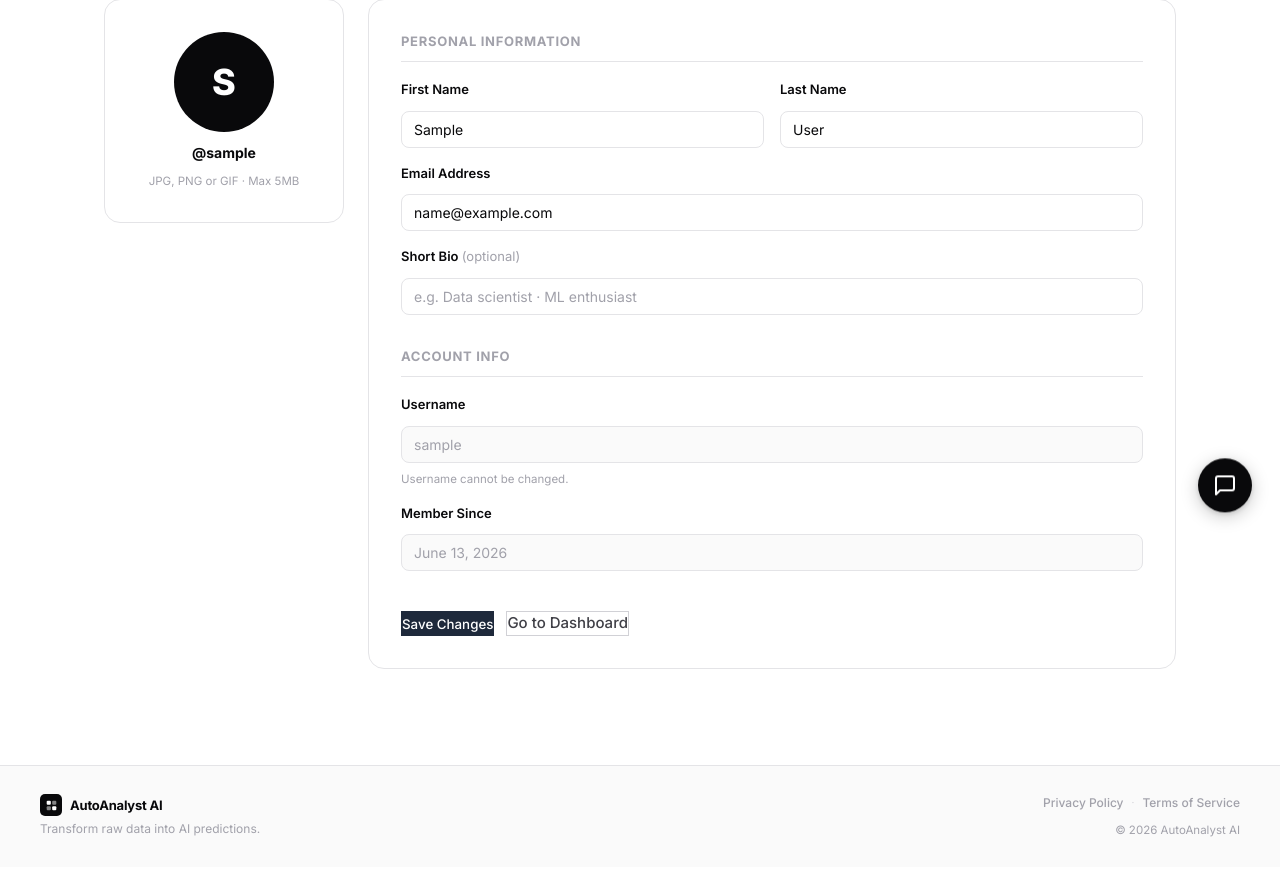
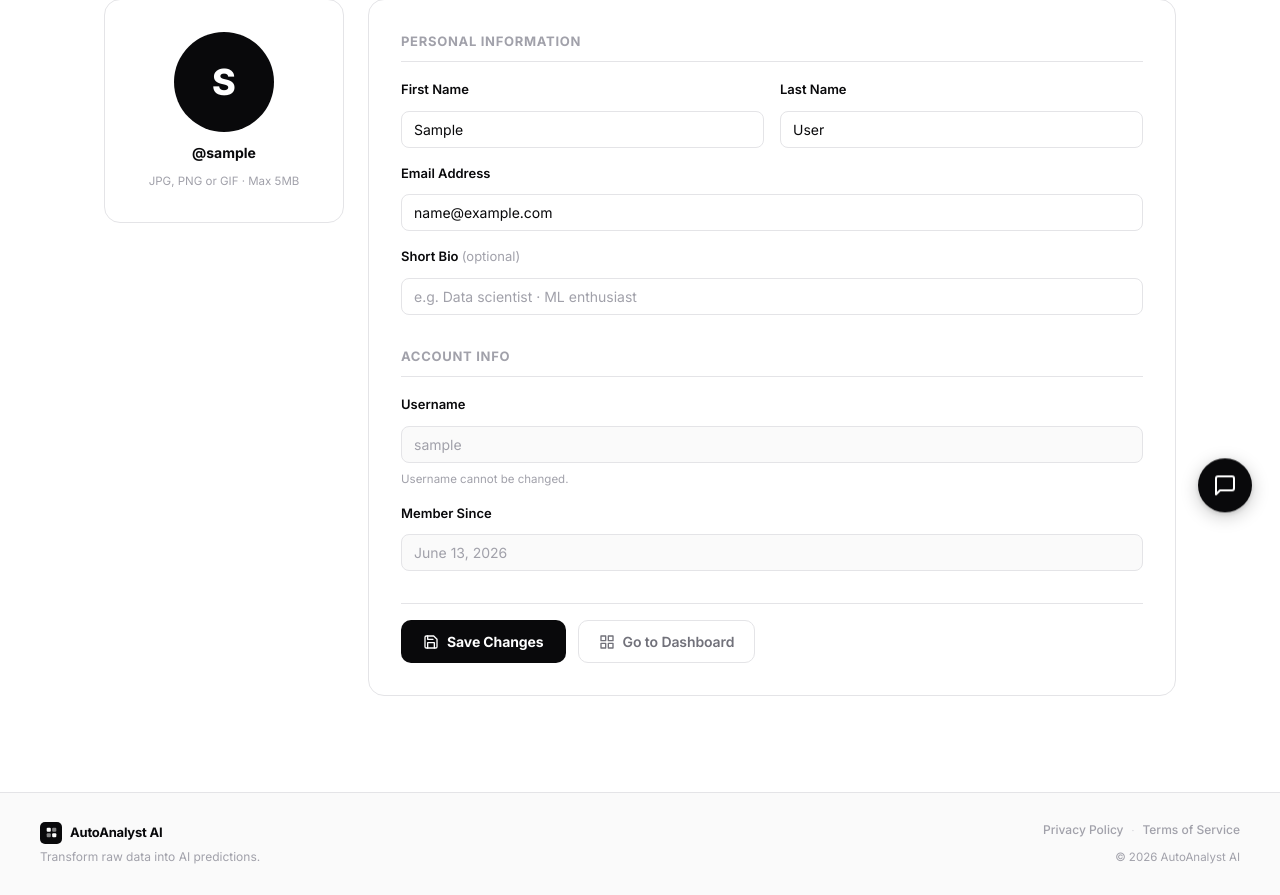
Before and after one commit to fuad556805/AutoAnalyst-Ai, a Django app: page /profile/ in a window 1280 px wide. Shown: the part 257-1152 px from the top of the page. Before the commit the page ends 1094 px from the top, so only its background shows below. Run offline with Django 5.2, Linux system fonts and the light colour scheme; the visitor is signed in with stand-in values (Sample User, id 1); data comes from the database, SQL or seed files in the repository.

Commit message:
Improve button design and add icons for profile actions
Update CSS for profile action buttons and replace generic buttons with styled components, including SVG icons for "Save Changes" and "Go to Dashboard".

Replit-Commit-Author: Agent
Replit-Commit-Session-Id: 6ca36470-1d90-44e8-b4a4-0944a3e5ae00
Replit-Commit-Checkpoint-Type: full_checkpoint
Replit-Commit-Event-Id: b866eb8b-d85a-43d7-a433-1a455cea02ba
Replit-Commit-Screenshot-Url: https://storage.googleapis.com/screenshot-production-us-central1/3325e291-eb6e-4c86-9b5d-324ccc39e0db/6ca36470-1d90-44e8-b4a4-0944a3e5ae00/7ydzbjO
Replit-Helium-Checkpoint-Created: true

```diff
--- a/AutoAnalyst/static/css/base.css
+++ b/AutoAnalyst/static/css/base.css
@@ -895,7 +895,24 @@ footer {
 .profile-field input:focus { border-color: var(--black); }
 .input-disabled { background: var(--bg-subtle) !important; color: var(--muted2) !important; cursor: not-allowed; }
 .field-hint { font-size: 11.5px; color: var(--muted2); margin: 2px 0 0; }
-.profile-actions { display: flex; gap: 12px; padding-top: 8px; }
+.profile-actions { display: flex; gap: 12px; padding-top: 16px; border-top: 1px solid var(--border); margin-top: 8px; }
+.profile-save-btn {
+  display: inline-flex; align-items: center; gap: 8px;
+  padding: 10px 22px; border-radius: 10px; font-size: 14px;
+  font-weight: 700; cursor: pointer; border: none;
+  background: var(--black); color: #fff;
+  font-family: inherit; letter-spacing: -0.1px;
+  transition: background .15s, transform .15s, box-shadow .15s;
+}
+.profile-save-btn:hover { background: #1e293b; transform: translateY(-1px); box-shadow: 0 4px 12px rgba(0,0,0,0.15); }
+.profile-dash-btn {
+  display: inline-flex; align-items: center; gap: 8px;
+  padding: 10px 20px; border-radius: 10px; font-size: 14px;
+  font-weight: 600; text-decoration: none; letter-spacing: -0.1px;
+  border: 1px solid var(--border); color: var(--muted);
+  background: var(--white); transition: background .15s, border-color .15s, color .15s;
+}
+.profile-dash-btn:hover { background: var(--bg-subtle); border-color: var(--border-strong); color: var(--black); }
 
 /* ── LEGAL PAGES ─────────────────────────────────── */
 .legal-page { padding: 64px 0 96px; min-height: 60vh; }
--- a/AutoAnalyst/templates/profile.html
+++ b/AutoAnalyst/templates/profile.html
@@ -81,8 +81,14 @@
           </div>
 
           <div class="profile-actions">
-            <button type="submit" class="btn btn-primary">Save Changes</button>
-            <a href="{% url 'dashboard' %}" class="btn btn-outline">Go to Dashboard</a>
+            <button type="submit" class="profile-save-btn">
+              <svg viewBox="0 0 24 24" fill="none" stroke="currentColor" stroke-width="2" stroke-linecap="round" stroke-linejoin="round" width="16" height="16"><path d="M19 21H5a2 2 0 0 1-2-2V5a2 2 0 0 1 2-2h11l5 5v11a2 2 0 0 1-2 2z"/><polyline points="17 21 17 13 7 13 7 21"/><polyline points="7 3 7 8 15 8"/></svg>
+              Save Changes
+            </button>
+            <a href="{% url 'dashboard' %}" class="profile-dash-btn">
+              <svg viewBox="0 0 24 24" fill="none" stroke="currentColor" stroke-width="2" stroke-linecap="round" stroke-linejoin="round" width="16" height="16"><rect x="3" y="3" width="7" height="7"/><rect x="14" y="3" width="7" height="7"/><rect x="14" y="14" width="7" height="7"/><rect x="3" y="14" width="7" height="7"/></svg>
+              Go to Dashboard
+            </a>
           </div>
         </form>
       </div>
```
